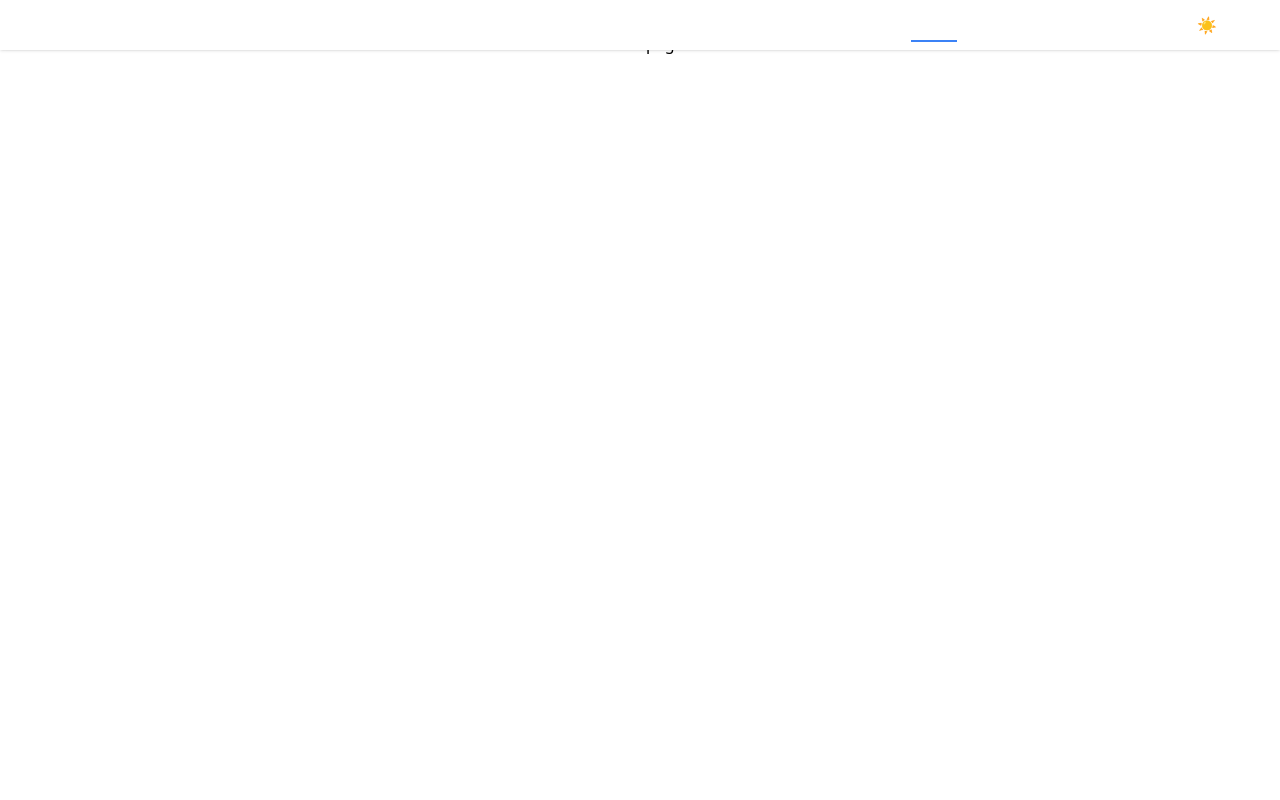
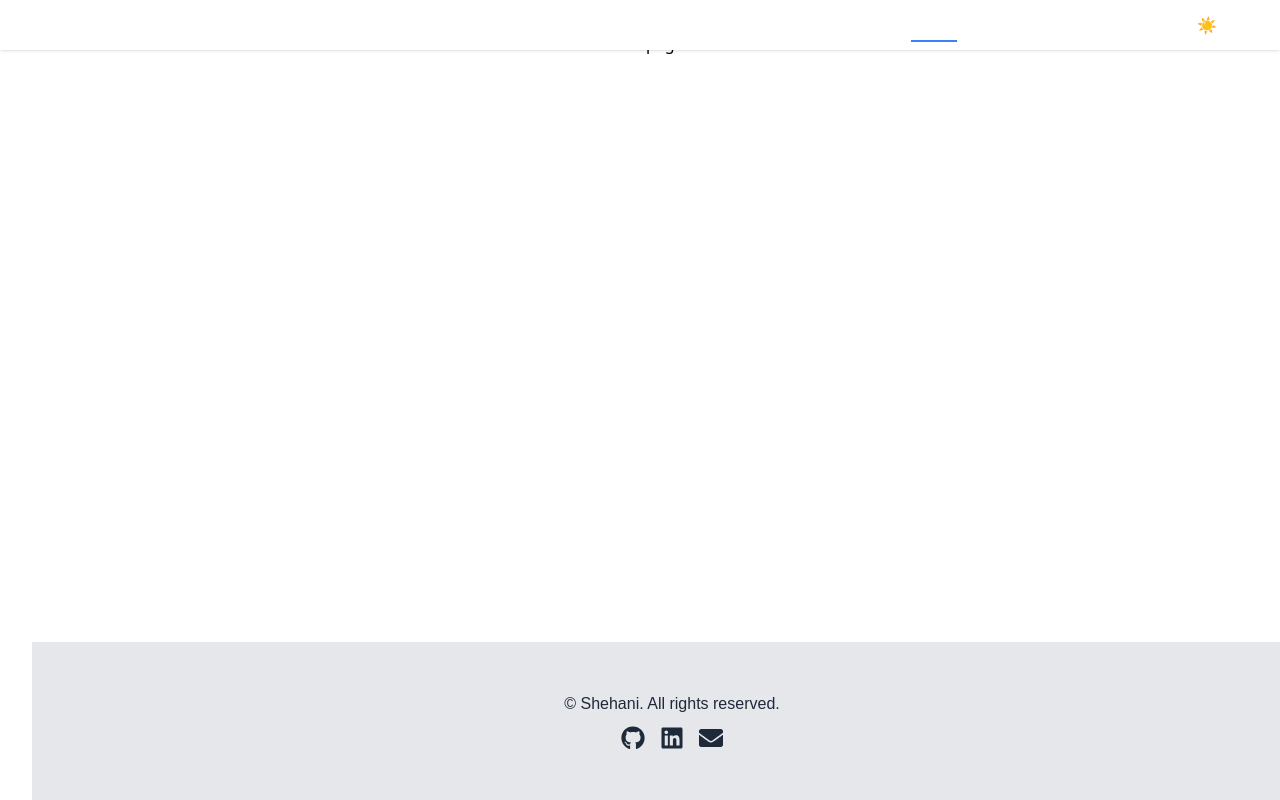
Before and after one commit to ICT-Courses/ict2233-ca-02-Shehani28, a React (Vite) app in the folder my-portfolio/: page / in a window 1280 px wide. Built offline with nearby package versions, Linux system fonts and the light colour scheme.

Commit message:
Add footer

```diff
--- a/my-portfolio/src/App.jsx
+++ b/my-portfolio/src/App.jsx
@@ -9,6 +9,7 @@ import Projects from './pages/Projects';
 import Contact from './pages/Contact';
 import NotFound from './pages/NotFound';
 import Navbar from './components/Navbar';
+import Footer from './components/Footer';
 
 
 function App() {
@@ -25,6 +26,7 @@ function App() {
         <Route path='/contact' element={<Contact />} />
         <Route path='*' element={<NotFound />} />
       </Routes>
+      <Footer />
     </Router>
     </div>
   );
--- a/my-portfolio/src/components/Footer.jsx
+++ b/my-portfolio/src/components/Footer.jsx
@@ -0,0 +1,24 @@
+import { FaGithub, FaLinkedin, FaEnvelope} from "react-icons/fa";
+import styles from "./Footer.module.css";
+
+const Footer = () => {
+    return (
+        <footer className= { `${styles.footerContainer} bg-gray-200 dark:bg-gray-800 text-gray-800 dark:text-gray-200 fixed bottom-0 w-full p-6`}>
+            <p> © Shehani. All rights reserved.</p>
+
+            <div className={styles.socialIcons}>
+                <a href="https://github.com/Shehani28" target="_blank" rel="noreferrer">
+                <FaGithub size={24} />
+                </a>
+                <a href="https://linkedin.com/in/Shehani Wijesinghe" target="_blank" rel="noreferrer">
+                <FaLinkedin size={24} />
+                </a>
+                <a href="mailto:sanuwijesinghe1@gmail.com">
+                    <FaEnvelope size={24} />
+                </a>
+            </div>
+        </footer>
+    );
+};
+
+export default Footer;
--- /dev/null
+++ b/my-portfolio/src/components/Footer.module.css
@@ -0,0 +1,21 @@
+.footerContainer {
+    font-family: "Poppins", sans-serif;
+    padding: 50px;
+    text-align: center;
+    margin-top: 100px;
+}
+
+.socialIcons {
+    display: flex;
+    justify-content: center;
+    gap: 15px;
+    margin-top: 10px;
+}
+
+.socialIcons a {
+    transition: transform 0.3s;
+}
+
+.socialIcons a:hover {
+    transform: scale(1.2);
+}
```
Also changed, not shown: my-portfolio/src/components/Hero.module.css (added).
